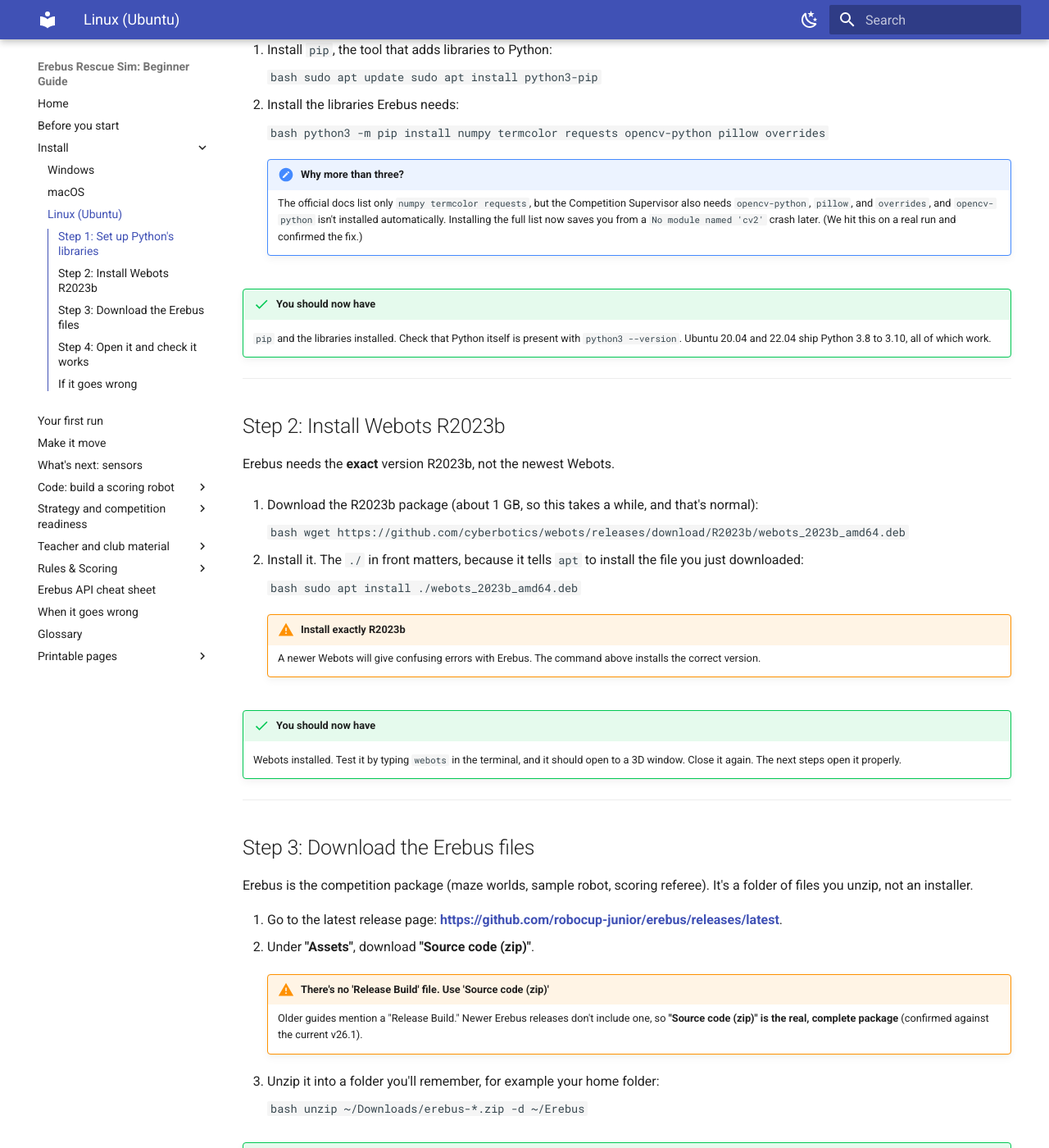
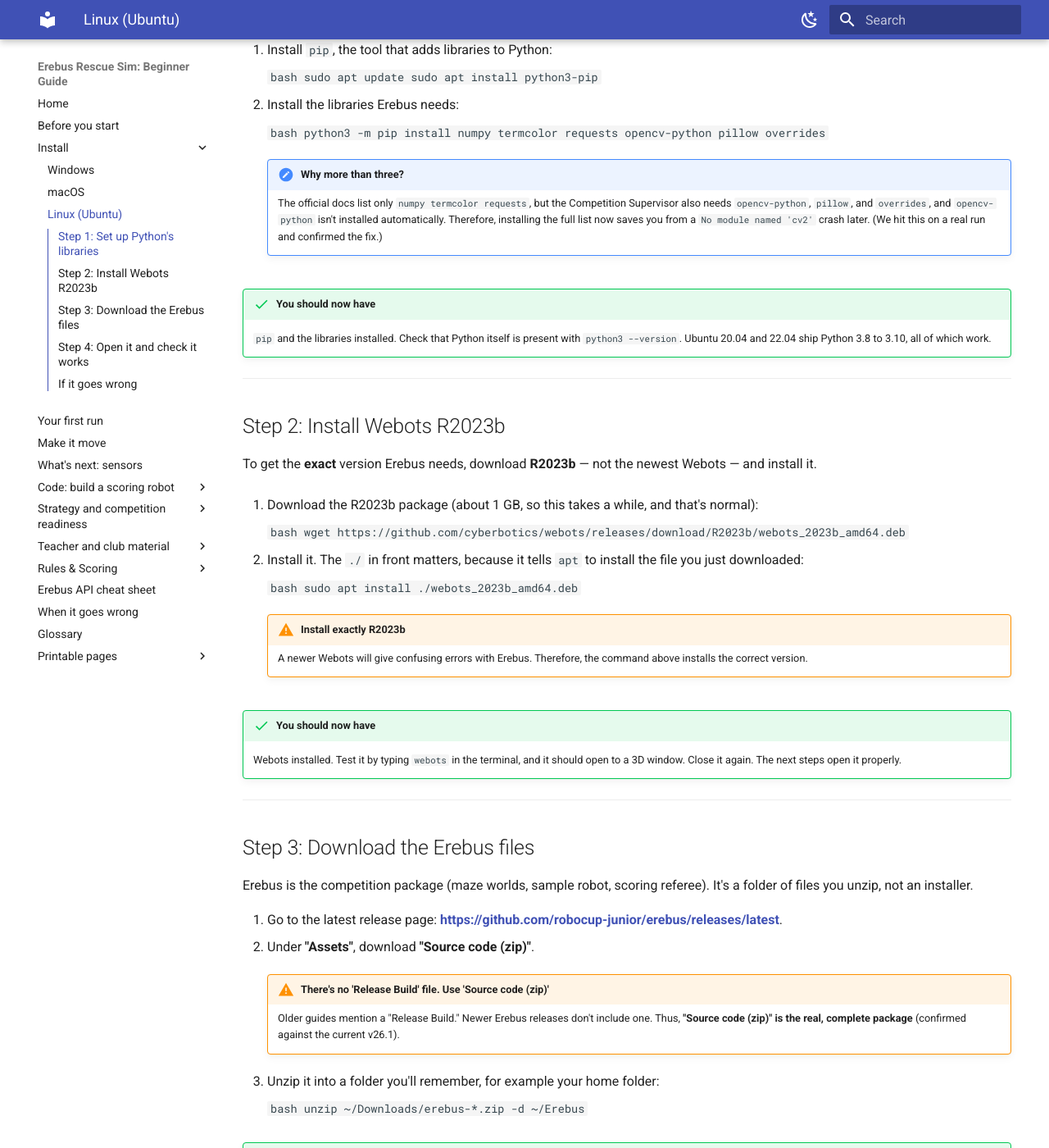
Before and after one commit to talkingj/rcja-rescue-sim-resources, an MkDocs documentation site: the page built from docs/install-linux.md, in a window 1280 px wide and 1400 px high, scrolled down 598 px. Shown: the whole window at 82% size. Built offline with MkDocs 1.6.1 and Material for MkDocs 9.7.7, drawn with Linux system fonts in a browser that asks for light colours; some of the changed text lies outside the part shown.

Commit message:
style: rewrite install-linux.md in guide voice
Splices fixed: 0. Connectors added: 3. Purpose-first openers: 1.
Spelling: US -> AU, 0 words.
Preservation gate: pass (code blocks, numbers, links, admonitions intact).

````diff
--- a/docs/install-linux.md
+++ b/docs/install-linux.md
@@ -1,8 +1,8 @@
 # Install on Linux (Ubuntu)
 
-This page sets everything up on **Ubuntu 20.04 or 22.04**. Most steps are typed into a **terminal**
-(the window where you type commands instead of clicking, explained in the
-[glossary](glossary.md#setup-words)). Copy each command exactly. Give yourself about 30 minutes.
+To get everything set up on **Ubuntu 20.04 or 22.04**, work through the steps below in a
+**terminal** (the window where you type commands instead of clicking, explained in the
+[glossary](glossary.md#setup-words)), copying each command exactly. Give yourself about 30 minutes.
 
 !!! tip "Before you begin"
     If you haven't read [Before you start](before-you-start.md), do that first. It explains the
@@ -37,8 +37,8 @@ Open a terminal (<kbd>Ctrl</kbd> + <kbd>Alt</kbd> + <kbd>T</kbd>) and run these
     !!! note "Why more than three?"
         The official docs list only `numpy termcolor requests`, but the Competition Supervisor also
         needs `opencv-python`, `pillow`, and `overrides`, and `opencv-python` isn't installed
-        automatically. Installing the full list now saves you from a `No module named 'cv2'` crash
-        later. (We hit this on a real run and confirmed the fix.)
+        automatically. Therefore, installing the full list now saves you from a
+        `No module named 'cv2'` crash later. (We hit this on a real run and confirmed the fix.)
 
 !!! success "You should now have"
     `pip` and the libraries installed. Check that Python itself is present with `python3 --version`.
@@ -48,7 +48,8 @@ Open a terminal (<kbd>Ctrl</kbd> + <kbd>Alt</kbd> + <kbd>T</kbd>) and run these
 
 ## Step 2: Install Webots R2023b
 
-Erebus needs the **exact** version R2023b, not the newest Webots.
+To get the **exact** version Erebus needs, download **R2023b** — not the newest Webots — and
+install it.
 
 1. Download the R2023b package (about 1 GB, so this takes a while, and that's normal):
 
@@ -64,8 +65,8 @@ Erebus needs the **exact** version R2023b, not the newest Webots.
     ```
 
     !!! warning "Install exactly R2023b"
-        A newer Webots will give confusing errors with Erebus. The command above installs the
-        correct version.
+        A newer Webots will give confusing errors with Erebus. Therefore, the command above installs
+        the correct version.
 
 !!! success "You should now have"
     Webots installed. Test it by typing `webots` in the terminal, and it should open to a 3D window.
@@ -82,7 +83,7 @@ files you unzip, not an installer.
 2. Under **"Assets"**, download **"Source code (zip)"**.
 
     !!! warning "There's no 'Release Build' file. Use 'Source code (zip)'"
-        Older guides mention a "Release Build." Newer Erebus releases don't include one, so
+        Older guides mention a "Release Build." Newer Erebus releases don't include one. Thus,
         **"Source code (zip)" is the real, complete package** (confirmed against the current v26.1).
 
 3. Unzip it into a folder you'll remember, for example your home folder:
````
